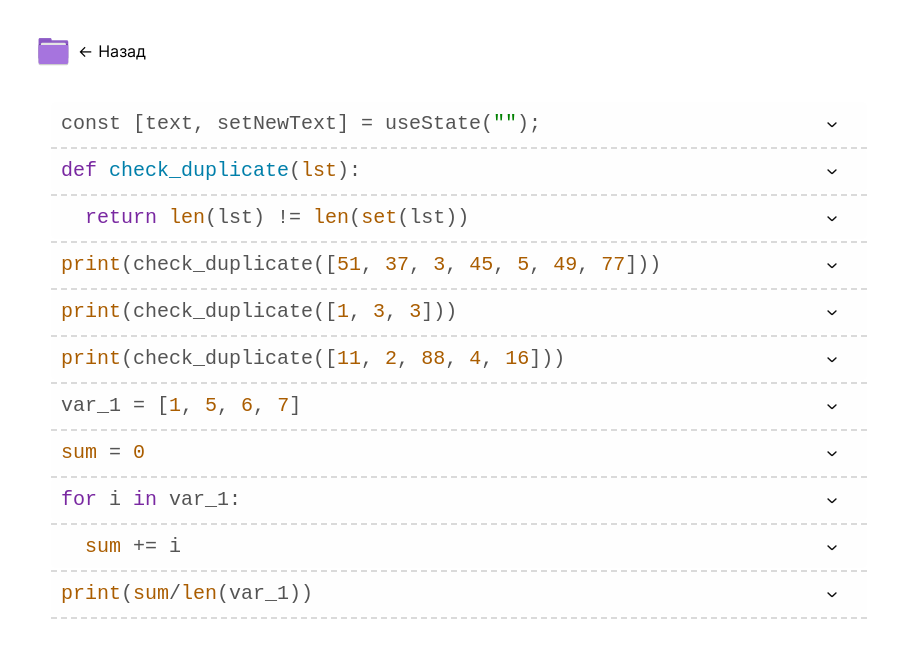
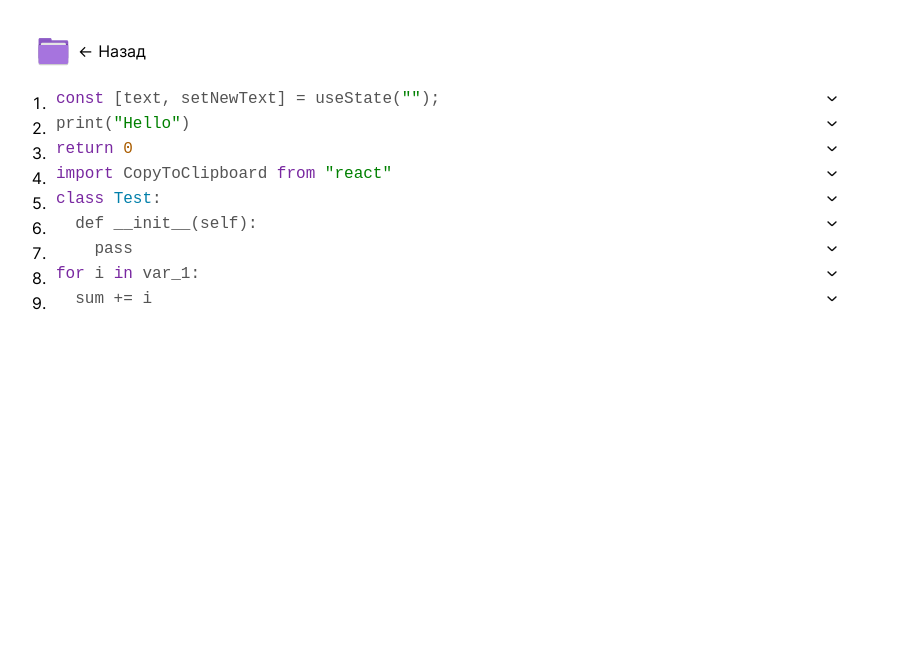
Before and after one commit to Lizaakishina/ReviewSite, a React (Create React App) app: page /task/1 in a window 1280 px wide. Shown: the top 658 px of the page, without its empty margins (181-1079 px from the left). Built offline with nearby package versions, Linux system fonts and the light colour scheme.

Commit message:
fix: приведение аккордеона к виду кода

```diff
--- a/src/components/Accordion/Accordion.css
+++ b/src/components/Accordion/Accordion.css
@@ -8,8 +8,7 @@
 }
 
 .acc {
-  list-style-type: none;
-  margin: 16px auto;
+  margin: 0px auto 16px;
   padding: 16px;
   border-radius: 7px;
   max-width: 880px;
@@ -18,7 +17,6 @@
 .acc__item {
   margin-bottom: 0px;
   background-color: white;
-  border-bottom: dashed 2px rgb(218, 218, 218);
 }
 
 .acc__header {
@@ -30,6 +28,10 @@
   font-size: 20px;
   text-align: start;
   cursor: pointer;
+}
+
+.acc__header:hover {
+  background-color: rgb(232, 232, 232);
 }
 
 .acc__header-red {
@@ -49,13 +51,13 @@
 
 .acc__highlighter {
   margin: 0;
-  padding: 0;
-  background: transparent;
+  padding: 0 0 0 5px !important;
+  background: transparent !important;
   border: none;
 }
 
 .acc__highlighter span {
-  font-size: 20px;
+  font-size: 16px;
 }
 
 .acc__arrow {
@@ -79,22 +81,18 @@
 }
 
 .acc__collapse.open {
-  height: auto;
+  height: 100%;
 }
 
 .acc__body {
   margin: 0;
-  border-top: 1px solid rgb(214, 214, 214);
-  border-bottom-left-radius: 7px;
-  border-bottom-right-radius: 7px;
   font-size: 20px;
   color: #393939;
+  border: 0.1px solid rgb(208, 208, 208);
 }
 
 .acc__container {
   background-color: white;
-  border: 1px solid rgb(208, 208, 208);
-  border-top: none;
 }
 
 .acc__title {
@@ -111,18 +109,18 @@
   min-height: 130px;
 }
 
+.acc__review textarea {
+  background-color: rgb(255, 255, 255);
+  min-height: 100px;
+  font-size: 16px;
+  overflow-y: auto;
+}
+
 pre {
   background-color: rgb(248, 248, 255);
   margin: 10px;
   border: 1px solid rgb(208, 208, 208);
   border-radius: 5px;
-}
-
-.acc__review textarea {
-  background-color: rgb(255, 255, 255);
-  min-height: 100px;
-  font-size: 16px;
-  overflow-y: auto;
 }
 
 .acc__textarea::-webkit-scrollbar {
@@ -139,7 +137,6 @@ pre {
 }
 
 .acc__change {
-  margin-top: 10px;
   display: flex;
   flex-direction: row;
   justify-content: space-between;
@@ -300,3 +297,11 @@ span {
     margin-bottom: 10px;
   }
 }
+
+select {
+  margin: 20px 20px 0px;
+  width: 250px;
+  height: 30px;
+  border: 1px solid rgb(208, 208, 208);
+  border-radius: 7px;
+}
--- a/src/components/Accordion/Accordion.jsx
+++ b/src/components/Accordion/Accordion.jsx
@@ -1,12 +1,15 @@
 import React, { useState } from 'react';
+//import supportedLanguages from 'react-syntax-highlighter/dist/cjs/languages/hljs/supported-languages';
 import { AccordionItem } from './AccordionItem';
 import './Accordion.css';
 
 const Accordion = ({faqList}) => {
   const [openId, setId] = useState(null);
+  const defaultLanguage = "javascript";
+  //const [language, setLanguage] = useState(defaultLanguage);
 
   return (
-    <ul className="acc">
+    <ol className="acc">
       {faqList.map((faqItem, id) => {
         return (
           <AccordionItem
@@ -15,11 +18,23 @@ const Accordion = ({faqList}) => {
             isOpen={id === openId}
             key={id}
             name={id}
+            //language={language}
           />
         )
       })}
-    </ul>
+    </ol>
   )
 }
 
 export default Accordion
+
+/*
+<select
+        defaultValue={defaultLanguage}
+        name="languages"
+        onChange={(e) => setLanguage(e.target.value)}>
+          {supportedLanguages.map((language, i) => (
+            <option key={i}>{language}</option>
+          ))}
+      </select>
+*/
--- a/src/components/Accordion/AccordionItem.jsx
+++ b/src/components/Accordion/AccordionItem.jsx
@@ -77,7 +77,7 @@ export const AccordionItem = ({faqItem, onClick, isOpen, name }) => {
         className={`acc__header ${toggleClassCheckGreen} ${toggleClassCheckGrey} ${toggleClassCheckRed}`}
         onClick={() => {onClick()}}
       >
-        <SyntaxHighlighter className="acc__highlighter" language="python" style={a11yLight}>{faqItem.title}</SyntaxHighlighter>
+        <SyntaxHighlighter className="acc__highlighter" language="javascript" style={a11yLight}>{faqItem.title}</SyntaxHighlighter>
         <ArrowIcon className={`acc__arrow ${isOpen ? "active" : ""}`} />
       </button>
       <div>
--- a/src/components/TaskDetails/TaskDetails.jsx
+++ b/src/components/TaskDetails/TaskDetails.jsx
@@ -11,43 +11,35 @@ const faqList = [
   },
   {
     id: 2,
-    title: 'def check_duplicate(lst):',
+    title: 'print("Hello")',
   },
   {
     id: 3,
-    title: '  return len(lst) != len(set(lst))',
+    title: 'return 0',
   },
   {
     id: 4,
-    title: 'print(check_duplicate([51, 37, 3, 45, 5, 49, 77]))',
+    title: 'import CopyToClipboard from "react"',
   },
   {
     id: 5,
-    title: 'print(check_duplicate([1, 3, 3]))',
+    title: 'class Test:',
   },
   {
     id: 6,
-    title: 'print(check_duplicate([11, 2, 88, 4, 16]))',
+    title: '  def __init__(self):',
   },
   {
     id: 7,
-    title: 'var_1 = [1, 5, 6, 7]',
+    title: '    pass',
   },
   {
     id: 8,
-    title: 'sum = 0',
-  },
-  {
-    id: 9,
     title: 'for i in var_1:',
   },
   {
-  id: 10,
+  id: 9,
     title: '  sum += i',
-  },
-  {
-  id: 11,
-    title: 'print(sum/len(var_1))',
   },
 ]
 
```
